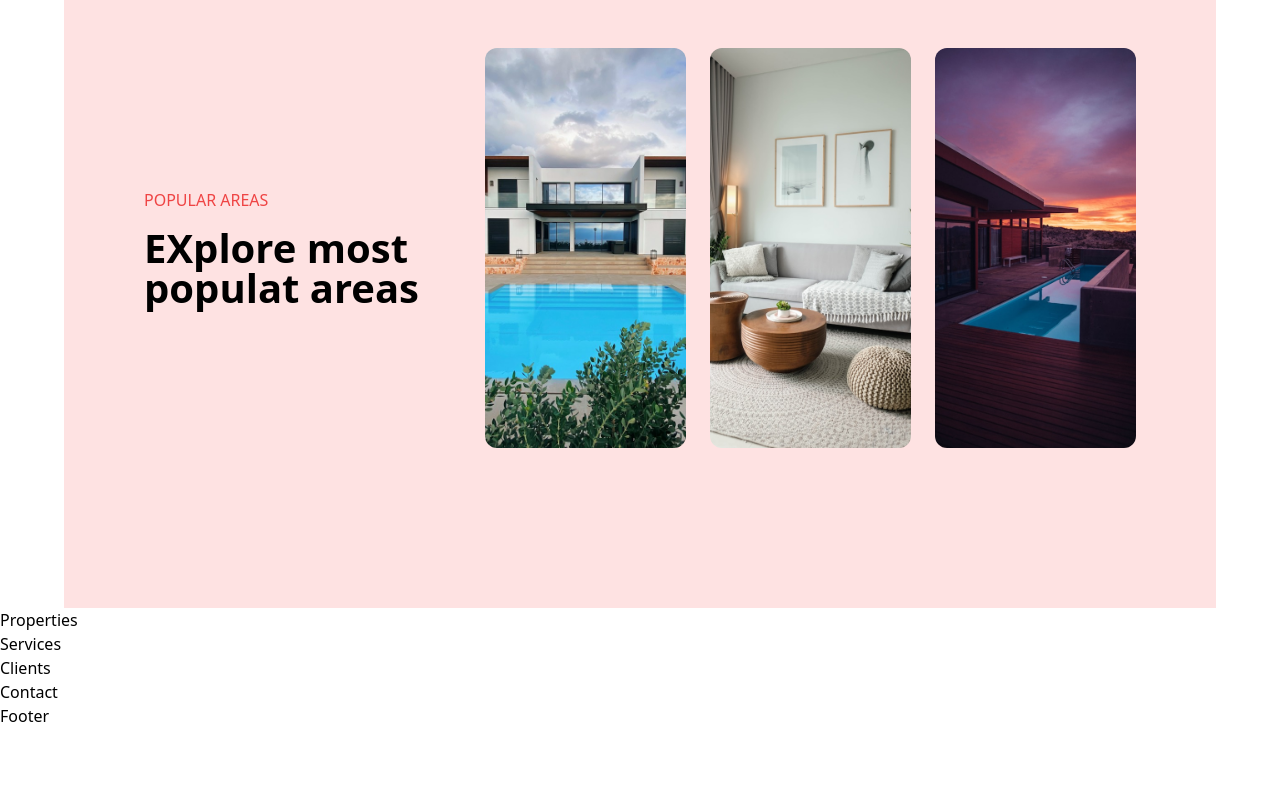
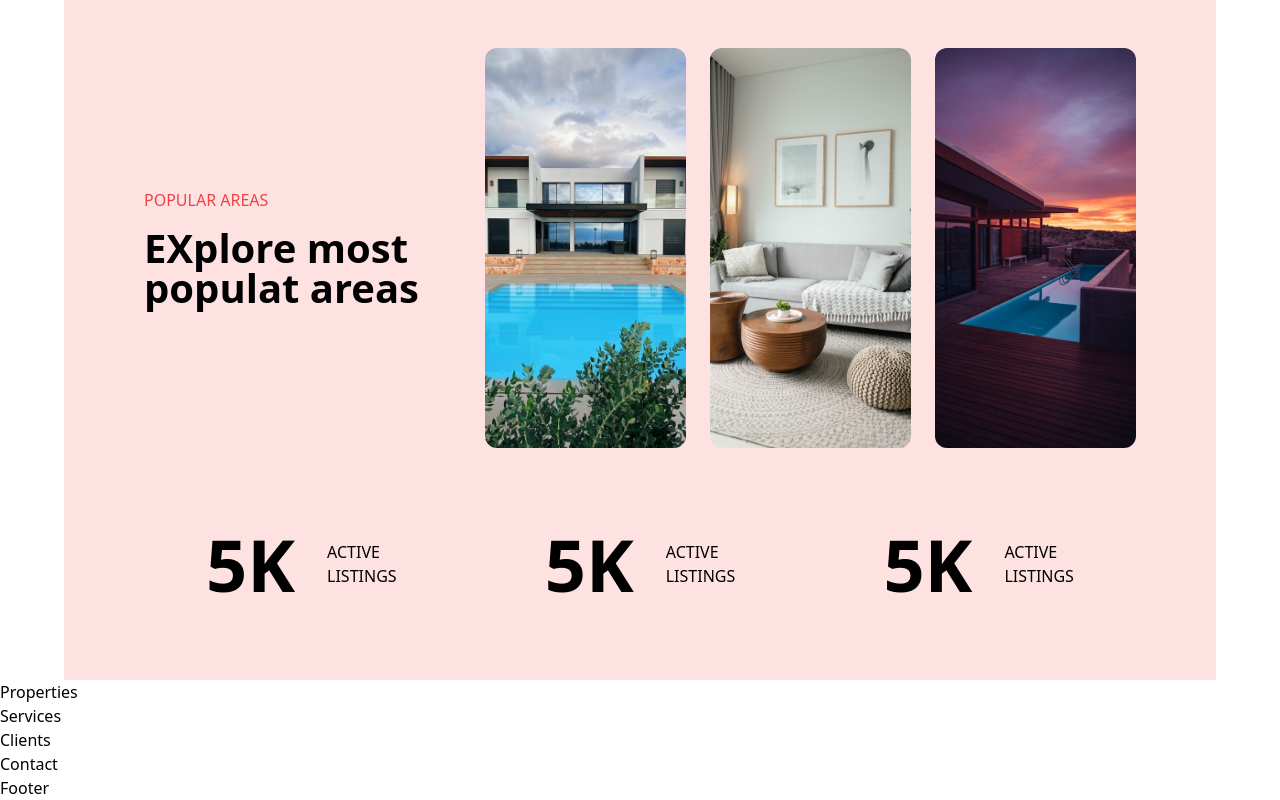
Before and after one commit to dipu0102/Real-estate, a React (Vite) app: page / in a window 1280 px wide. Shown: the part 1497-2297 px from the top of the page. Before the commit the page ends 2225 px from the top, so only its background shows below. Built offline with nearby package versions, Linux system fonts and the light colour scheme.

Commit message:
popular section added

```diff
--- a/src/sections/PopularAreas.jsx
+++ b/src/sections/PopularAreas.jsx
@@ -63,7 +63,44 @@ const PopularAreas = () => {
         <div
           id="bottom"
           className="w-full grid lg:grid-cols-3 grid-cols-1 lg:justify-center justify-start items-start gap-6"
-        ></div>
+        >
+          <div
+            data-aos="slide-up"
+            data-aos-delay="200"
+            className="flex justify-center lg:items-center gap-8 w-full"
+          >
+            <h1 className="text-black text-7xl font-semibold dark:text-white">
+              5K
+            </h1>
+            <h1>
+              ACTIVE<br></br>LISTINGS
+            </h1>
+          </div>
+          <div
+            data-aos="slide-up"
+            data-aos-delay="200"
+            className="flex justify-center lg:items-center gap-8 w-full"
+          >
+            <h1 className="text-black text-7xl font-semibold dark:text-white">
+              5K
+            </h1>
+            <h1>
+              ACTIVE<br></br>LISTINGS
+            </h1>
+          </div>
+          <div
+            data-aos="slide-up"
+            data-aos-delay="200"
+            className="flex justify-center lg:items-center gap-8 w-full"
+          >
+            <h1 className="text-black text-7xl font-semibold dark:text-white">
+              5K
+            </h1>
+            <h1>
+              ACTIVE<br></br>LISTINGS
+            </h1>
+          </div>
+        </div>
       </section>
     </div>
   );
```
